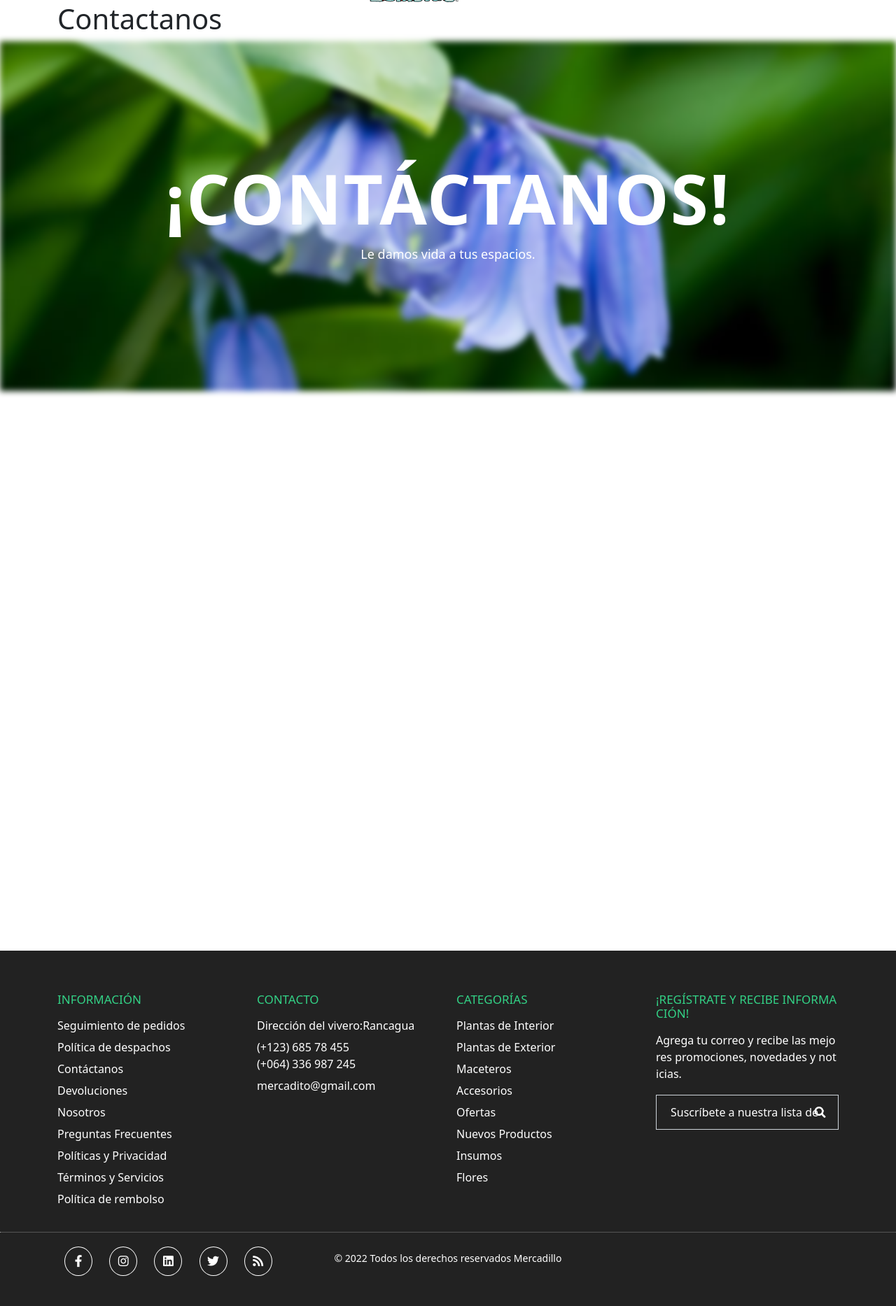
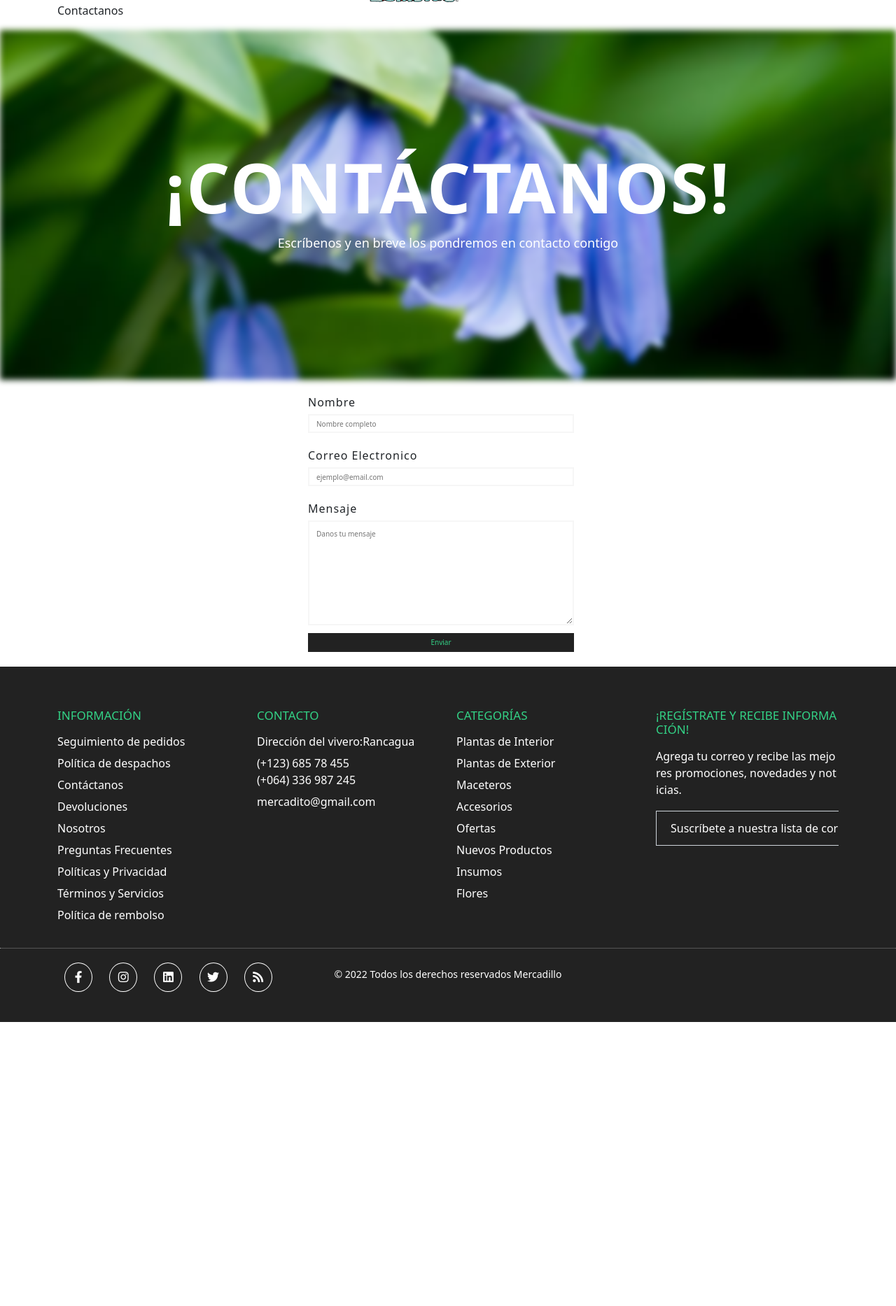
Before and after one commit to Idarugo/Mercadito, a PHP site: page /Mercadito/pages/contactenos.php in a window 1280 px wide. Shown: the part 77-1944 px from the top of the page at 70% size. After the commit the page ends 1538 px from the top, so only its background shows below. Run offline with PHP 8.4, Linux system fonts and the light colour scheme.

Commit message:
Caja Formulario

```diff
--- a/assets/styles/components/forms.css
+++ b/assets/styles/components/forms.css
@@ -0,0 +1,27 @@
+
+input, textarea {
+    width:380px;
+    height:27px;
+    background:#ffffff;
+    border:2px solid #f6f6f6;
+    padding:10px;
+    margin-top:5px;
+    font-size:10px;
+    color:#000000;
+}
+
+textarea {
+    height:150px;
+}
+
+#submit {
+  display: inline-block;
+  padding: 0.100em 1.5em;
+  font-size: 1 em;
+  cursor: pointer;
+  text-decoration: none;
+  color: #33d286;
+  background-color: #222;
+  border: none;
+  border-radius: 0;
+}
--- a/assets/styles/pages/contactenos.css
+++ b/assets/styles/pages/contactenos.css
@@ -2,3 +2,26 @@
 .banner .banner__img{
     background-image: url('../../images/banner-contactanos.jpg');
 }
+
+.caja-formulario{
+height: 390px;
+}
+
+label {
+    display:block;
+    margin-top:20px;
+    letter-spacing:1px;
+}
+
+.principal {
+    display:block;
+    margin:0 auto;
+    width:10px;
+    color: #666666;
+    font-family:Arial;
+}
+
+form {
+    margin:0 auto;
+    width:400px;
+}
--- a/pages/contactenos.php
+++ b/pages/contactenos.php
@@ -4,20 +4,30 @@
     <?php include '../components/head.php' ?>
     <link rel="stylesheet" href="../assets/styles/main.css">
     <link rel="stylesheet" href="../assets/styles/pages/contactenos.css">
+    <link rel="stylesheet" href="../assets/styles/components/forms.css">
 </head>
 <body>
 <?php include '../components/header.php' ?>
     <div class="container">
-        <h1>Contactanos</h1>
+        <p>Contactanos</p>
     </div>
     <section class="container-fluid banner">
         <div class="banner__img"></div>
         <h1>¡CONTÁCTANOS!</h1>
-        <p>Le damos vida a tus espacios.</p>
+        <p>Escríbenos y en breve los pondremos en contacto contigo</p>
     </section>
-    <div class="container container-main">
+    <div class="caja-formulario">
+        <form>
+            <label for="nombre">Nombre</label>
+            <input id="nombre" name="nombre" placeholder="Nombre completo">
+            <label for="email">Correo Electronico</label>
+            <input id="email" name="email" type="email" placeholder="ejemplo@email.com">
+            <label for="mensaje">Mensaje</label>
+            <textarea id="mensaje" name="mensaje" placeholder="Danos tu mensaje"></textarea>
+            <input id="submit" name="submit" type="submit" value="Enviar">
+        </form>
+    </div>
 
-    </div>
     <?php include '../components/footer.php' ?>
 </body>
 </html>
```
